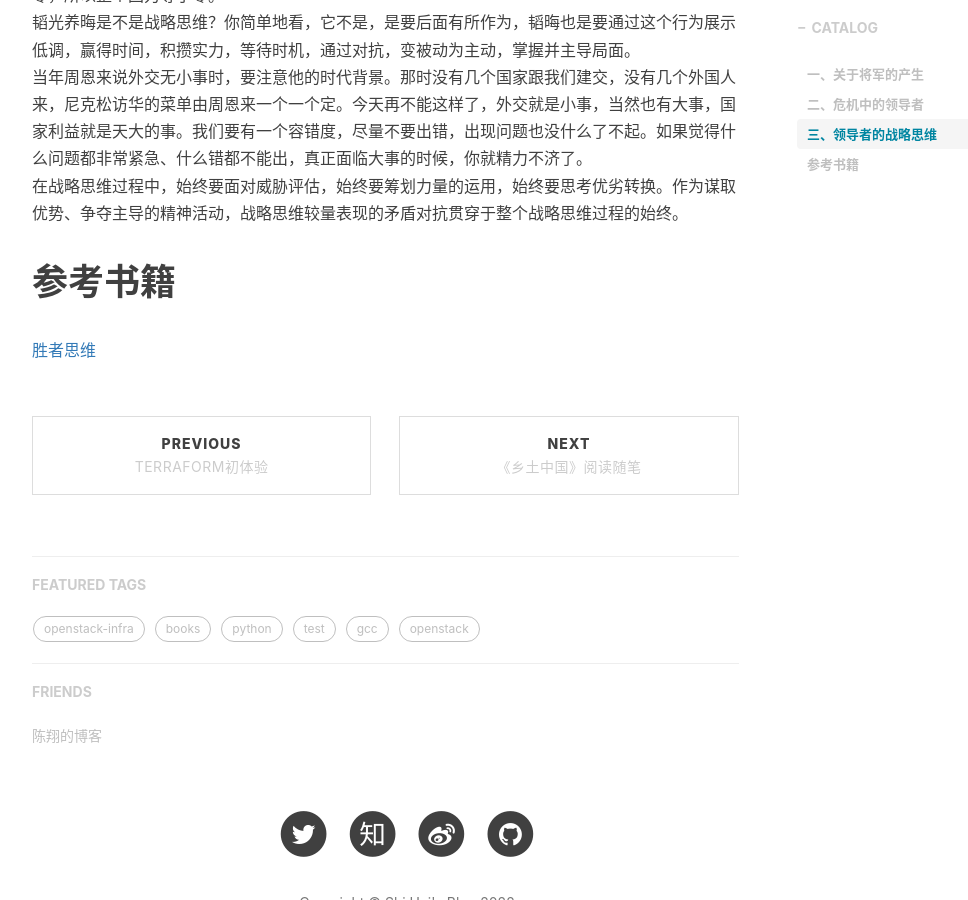
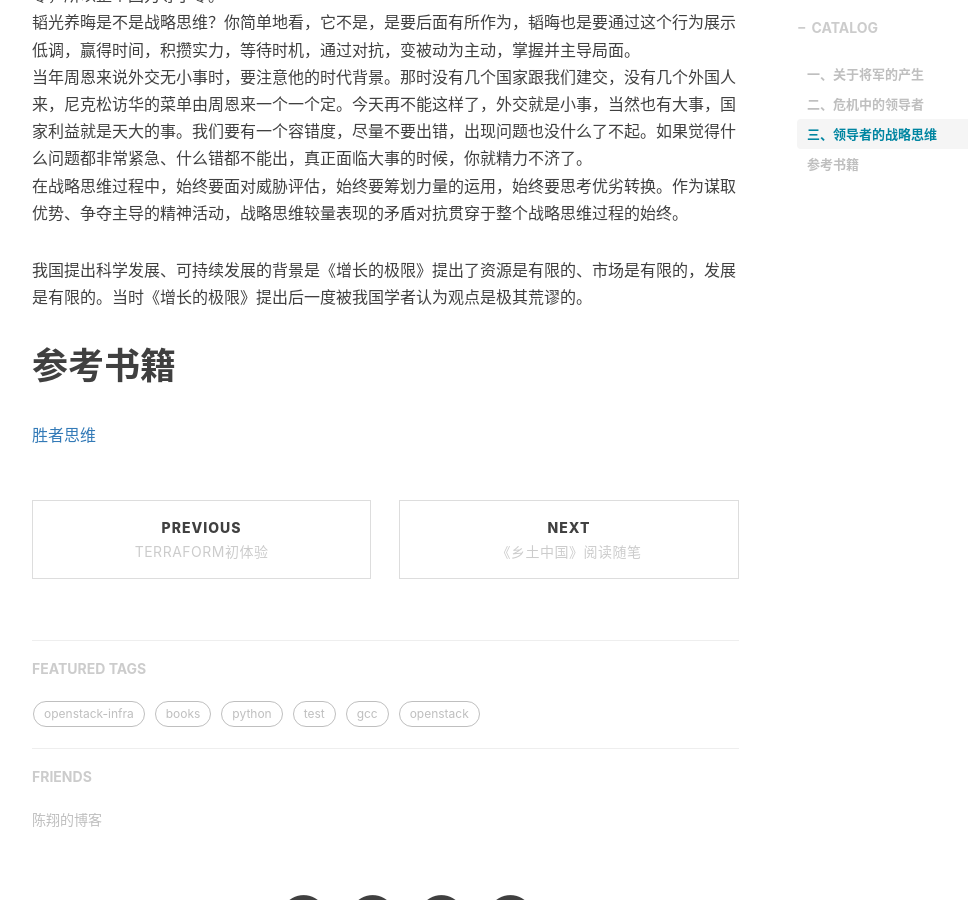
Before and after one commit to shihai1991/shihai1991.github.io, a Jekyll site: the page built from _posts/2022-08-04-胜者思维.md, in a window 1280 px wide and 900 px high, scrolled down 2493 px. Shown: the whole window, without its empty margins (233-1201 px from the left). Built offline with Jekyll 4.4.1, drawn with Linux system fonts in a browser that asks for light colours; nearby versions of some CDN libraries; comment, search, counter and statistics services are not loaded.

Commit message:
Update 2022-08-04-胜者思维.md

```diff
--- a/_posts/2022-08-04-胜者思维.md
+++ b/_posts/2022-08-04-胜者思维.md
@@ -49,5 +49,6 @@ OODA在战役战术层面很有用，但在战略层面，战略决心，有些
 当年周恩来说外交无小事时，要注意他的时代背景。那时没有几个国家跟我们建交，没有几个外国人来，尼克松访华的菜单由周恩来一个一个定。今天再不能这样了，外交就是小事，当然也有大事，国家利益就是天大的事。我们要有一个容错度，尽量不要出错，出现问题也没什么了不起。如果觉得什么问题都非常紧急、什么错都不能出，真正面临大事的时候，你就精力不济了。
 在战略思维过程中，始终要面对威胁评估，始终要筹划力量的运用，始终要思考优劣转换。作为谋取优势、争夺主导的精神活动，战略思维较量表现的矛盾对抗贯穿于整个战略思维过程的始终。
 
+我国提出科学发展、可持续发展的背景是《增长的极限》提出了资源是有限的、市场是有限的，发展是有限的。当时《增长的极限》提出后一度被我国学者认为观点是极其荒谬的。
 # 参考书籍
 [胜者思维](https://book.douban.com/subject/27038434/)
```
